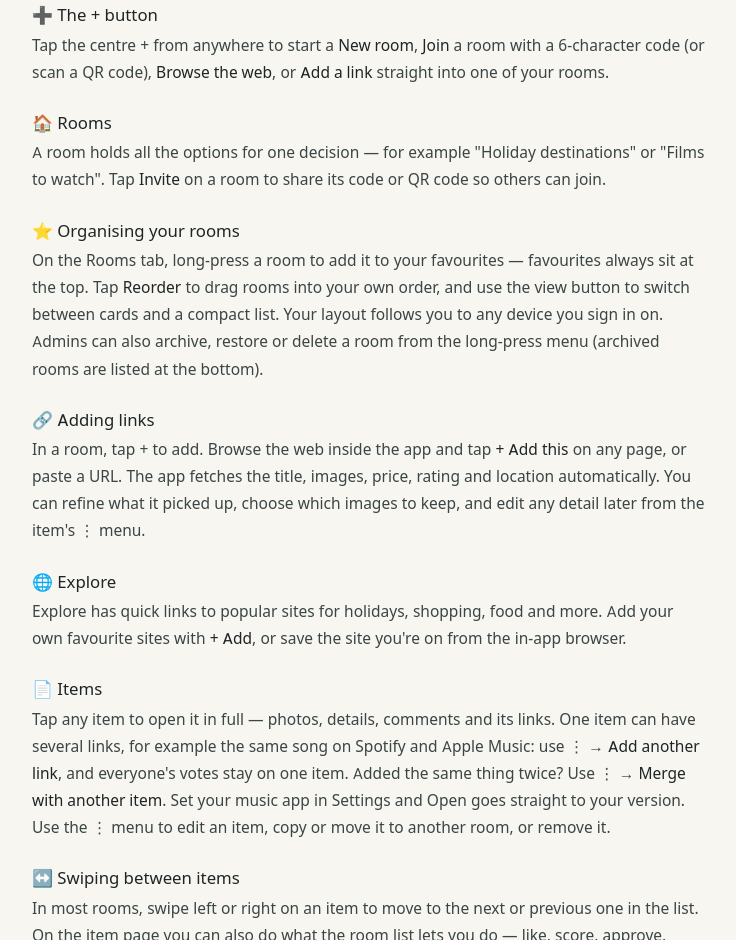
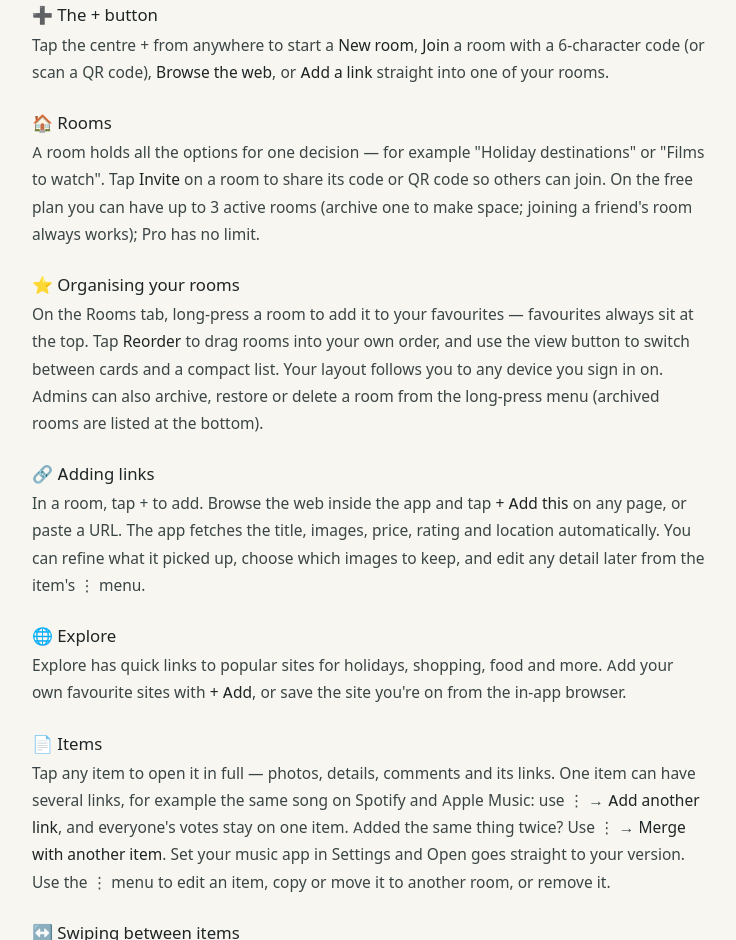
Before and after one commit to optionalsalad/optionalsalad-site, a plain HTML site: page public/dowedontwe/guide.html in a window 1280 px wide. Shown: the part 1205-2145 px from the top of the page, without its empty margins (270-1006 px from the left). Drawn offline with Linux system fonts and the light colour scheme.

Commit message:
DoWeDontWe guide: free plan room limit (3 active rooms)

```diff
--- a/public/dowedontwe/guide.html
+++ b/public/dowedontwe/guide.html
@@ -79,7 +79,7 @@
       <h3 id="plus-button"><span aria-hidden="true">➕</span> The + button</h3>
       <p>Tap the centre + from anywhere to start a <strong>New room</strong>, <strong>Join</strong> a room with a 6-character code (or scan a QR code), <strong>Browse the web</strong>, or <strong>Add a link</strong> straight into one of your rooms.</p>
       <h3 id="rooms"><span aria-hidden="true">🏠</span> Rooms</h3>
-      <p>A room holds all the options for one decision — for example "Holiday destinations" or "Films to watch". Tap <strong>Invite</strong> on a room to share its code or QR code so others can join.</p>
+      <p>A room holds all the options for one decision — for example "Holiday destinations" or "Films to watch". Tap <strong>Invite</strong> on a room to share its code or QR code so others can join. On the free plan you can have up to 3 active rooms (archive one to make space; joining a friend's room always works); Pro has no limit.</p>
       <h3 id="organising-rooms"><span aria-hidden="true">⭐</span> Organising your rooms</h3>
       <p>On the Rooms tab, long-press a room to add it to your favourites — favourites always sit at the top. Tap <strong>Reorder</strong> to drag rooms into your own order, and use the view button to switch between cards and a compact list. Your layout follows you to any device you sign in on. Admins can also archive, restore or delete a room from the long-press menu (archived rooms are listed at the bottom).</p>
       <h3 id="adding-links"><span aria-hidden="true">🔗</span> Adding links</h3>
```
Also changed, not shown: src/pages/dowedontwe/guide.html (+1 -1 lines).
